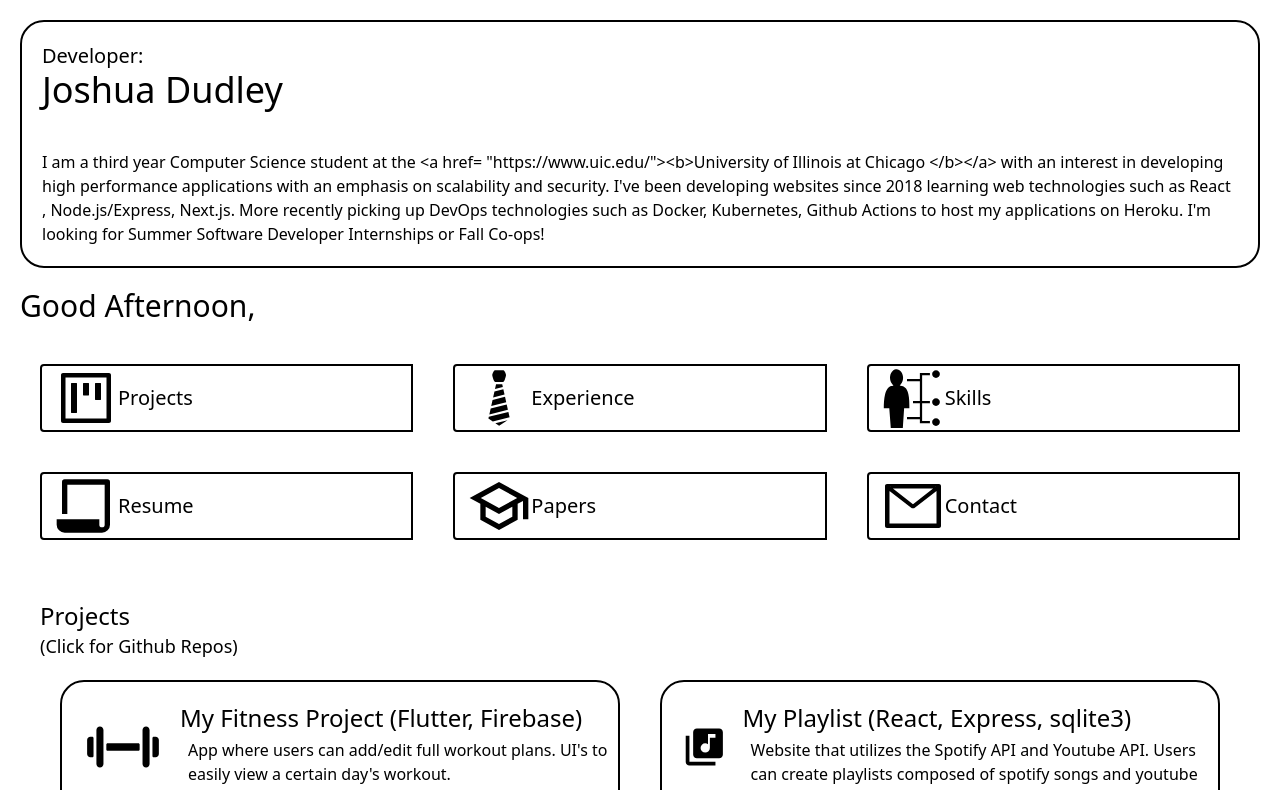
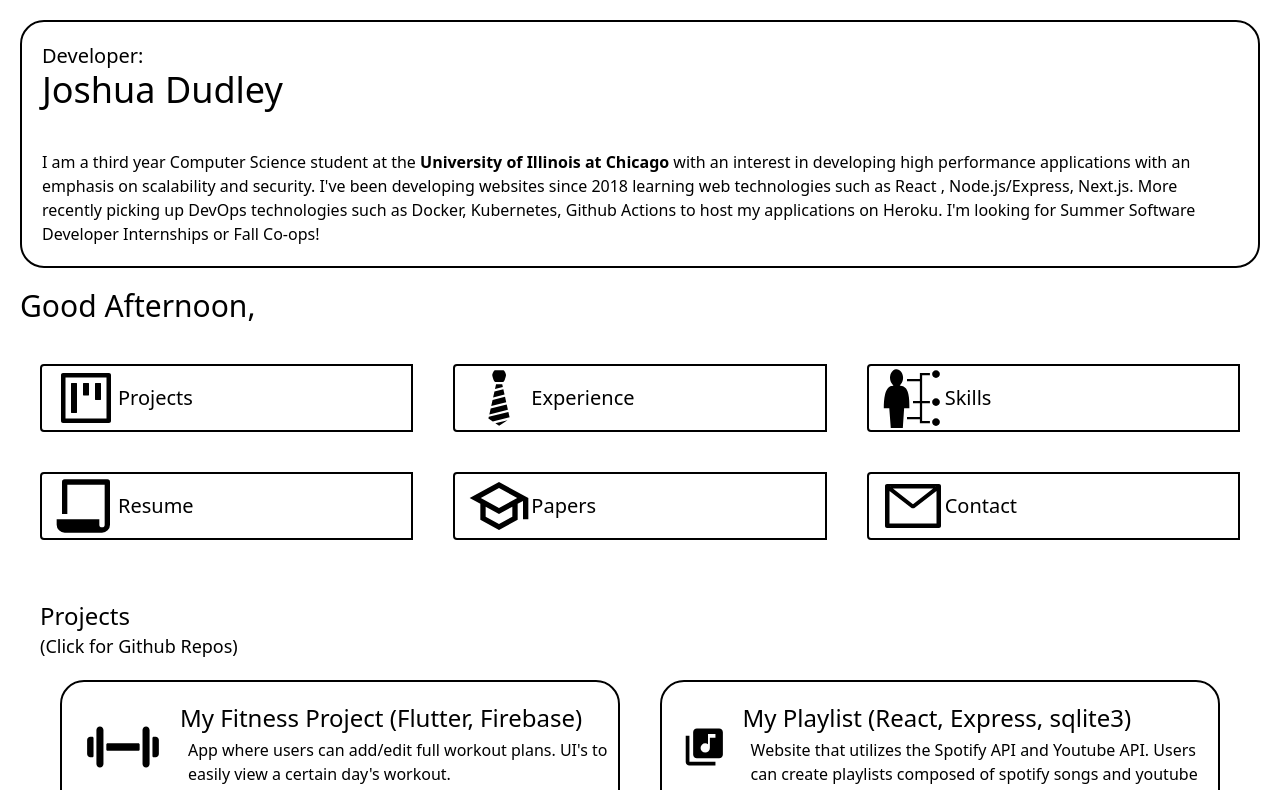
Before and after one commit to dudley2y/portfolio, a Next.js app: page / in a window 1280 px wide. Shown: the top 790 px of the page. Built offline with nearby package versions, Linux system fonts and the light colour scheme.

Commit message:
Fixed error

```diff
--- a/components/Introduction.js
+++ b/components/Introduction.js
@@ -7,13 +7,12 @@ const Introduction = () => {
             <div className = "about-me">
                 <p className = "text-xl">Developer:</p>
                 <p className = "text-4xl">Joshua Dudley</p>
-                <div className = "intro-speech">
-                    <p>{   `I am a third year Computer Science student at the <a href= "https://www.uic.edu/"><b>University of Illinois at Chicago </b></a>
-                        with an interest in developing high performance applications with an emphasis on scalability and security. I've been developing websites
+                <div className = "intro-speech ">
+                    <p>I am a third year Computer Science student at the  <a href= "https://www.uic.edu/"><b>University of Illinois at Chicago </b></a>
+                    with an interest in developing high performance applications with an emphasis on scalability and security. I've been developing websites
                         since 2018 learning web technologies such as React , Node.js/Express, Next.js. More recently picking up DevOps technologies such as
                         Docker, Kubernetes, Github Actions to host my applications on Heroku. I'm looking for Summer Software Developer Internships or Fall Co-ops!
-                        `}
-                        </p>
+                     </p>
                 </div>
             </div>
 
```
